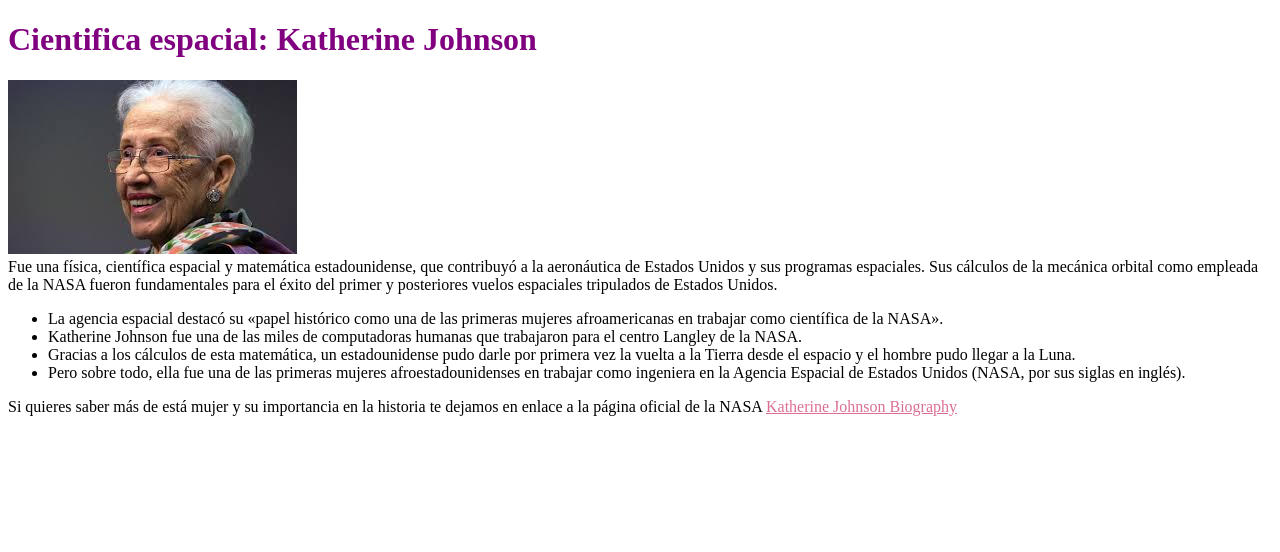
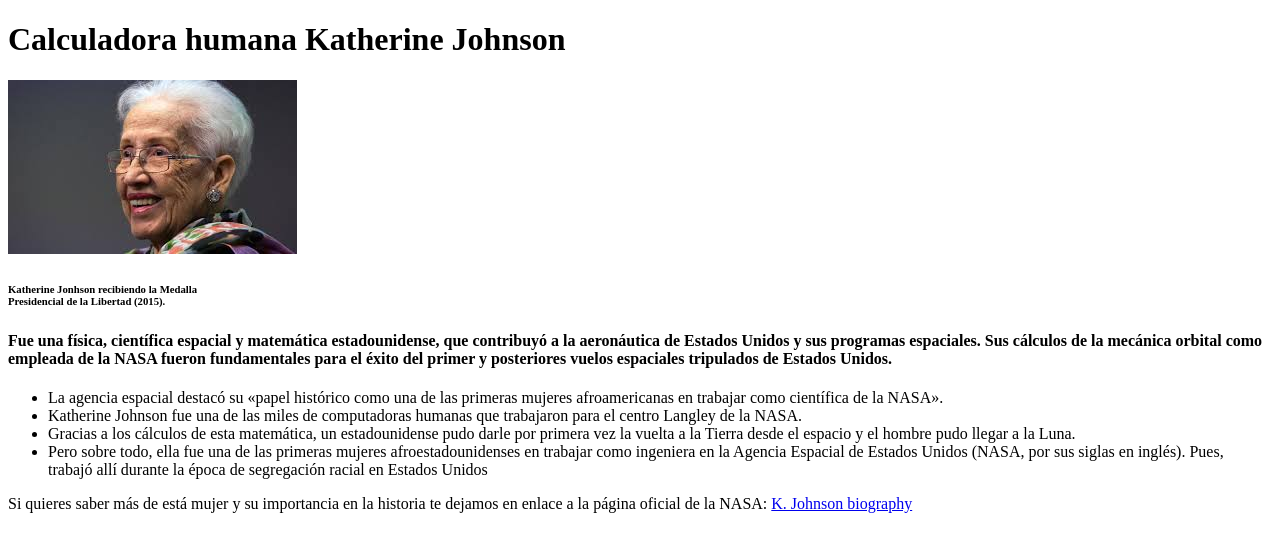
Before and after one commit to mariealeph0/pag_tributo, a plain HTML site: page index.html in a window 1280 px wide. Drawn offline with Linux system fonts and the light colour scheme.

Commit message:
mejoras 1

```diff
--- a/index.html
+++ b/index.html
@@ -1,23 +1,22 @@
+<!--proyecto: pagina tributo freecodecamp y Reto1 week1 AG-->
 <!DOCTYPE html>
 <html lang="en">
 <head>
     <meta charset="UTF-8">
-    <meta http-equiv="X-UA-Compatible" content="IE=edge">
-    <meta name="viewport" content="width=device-width, initial-scale=1.0">
-
+    <meta http-equiv="Content-Type" content="text/html charset=UTF-8">
+        <link rel="stylesheet" href="style/index.css">
     <title>Pagina Tributo</title>
 </head>
 <body>
-    <div id="main">
-<div id="title">
-    <h1 style="color:purple">Cientifica espacial: Katherine Johnson</h1>
+    <main id="main">
+        <h1 id="title">Calculadora humana Katherine Johnson</h1>
+        <div id="img-div"><img id="image" src="./images/kate1.jpeg"></div>
+        <h6 id="img-caption">Katherine Jonhson recibiendo la Medalla<br>
+            Presidencial de la Libertad (2015).</h6>
+    <h4 id="tribute-info">Fue una física, científica espacial y matemática estadounidense, que contribuyó a la aeronáutica de Estados Unidos y sus programas espaciales. Sus cálculos de la mecánica orbital como empleada de la NASA fueron fundamentales para el éxito del primer y posteriores vuelos espaciales tripulados de Estados Unidos.
+    </h4>
 
-</div>
-<div id="img-div">
-    <img id="image" src="./images/kate1.jpeg"></div>
-
-   <div id="img-caption">Fue una física, científica espacial y matemática estadounidense, que contribuyó a la aeronáutica de Estados Unidos y sus programas espaciales. Sus cálculos de la mecánica orbital como empleada de la NASA fueron fundamentales para el éxito del primer y posteriores vuelos espaciales tripulados de Estados Unidos. </div>
-    <div class="text" id="tribute-info">
+    <div>
         <ul>
     <li>La agencia espacial destacó su «papel histórico como una de las primeras mujeres afroamericanas en trabajar como científica de la NASA».
     </li>
@@ -25,13 +24,16 @@
     </li>
     <li>Gracias a los cálculos de esta matemática, un estadounidense pudo darle por primera vez la vuelta a la Tierra desde el espacio y el hombre pudo llegar a la Luna.
     </li>
-    <li>Pero sobre todo, ella fue una de las primeras mujeres afroestadounidenses en trabajar como ingeniera en la Agencia Espacial de Estados Unidos (NASA, por sus siglas en inglés).
+    <li>Pero sobre todo, ella fue una de las primeras mujeres afroestadounidenses en trabajar como ingeniera en la Agencia Espacial de Estados Unidos (NASA, por sus siglas en inglés). Pues, trabajó allí durante la época de segregación racial en Estados Unidos
     </li>
         </ul>
-    Si quieres saber más de está mujer y su importancia en la historia te dejamos en enlace a la página oficial de la NASA
-<a size id="tribute-link" target="_blank" style="color:palevioletred" href="https://www.nasa.gov/content/katherine-johnson-biography">Katherine Johnson Biography</a>
-</div>
-</div>
+    </div>
+
+
+    Si quieres saber más de está mujer y su importancia en la historia te dejamos en enlace a la página oficial de la NASA:
+
+    <a id="atribute-link" href="https://www.nasa.gov/content/katherine-johnson-biography" target="_blank">K. Johnson biography</a>
+
 
 
 </body>
--- a/style/index.css
+++ b/style/index.css
@@ -1,5 +1,3 @@
-<style>
   .tribute-link {
     color: red;
   }
-</style>
```
